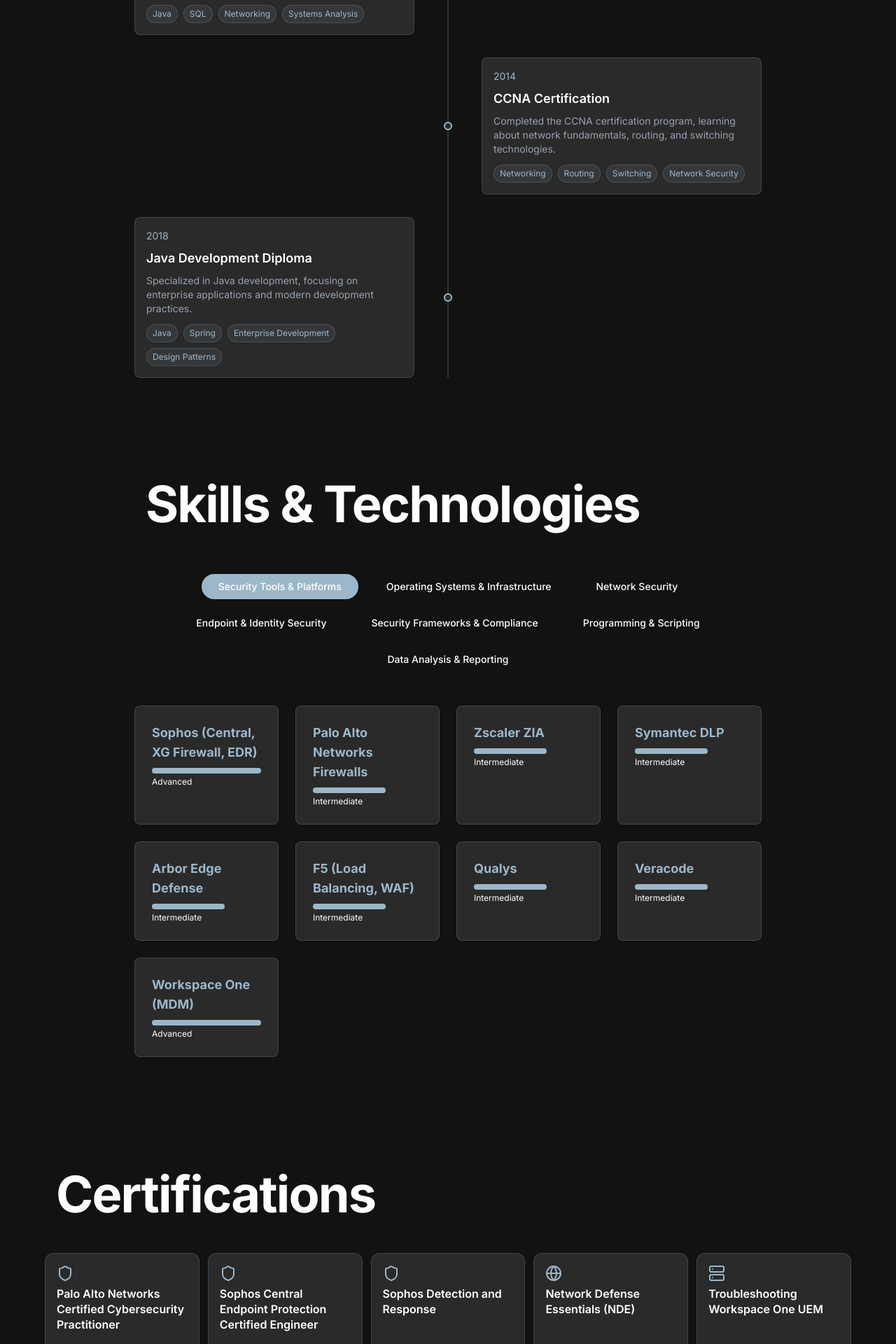
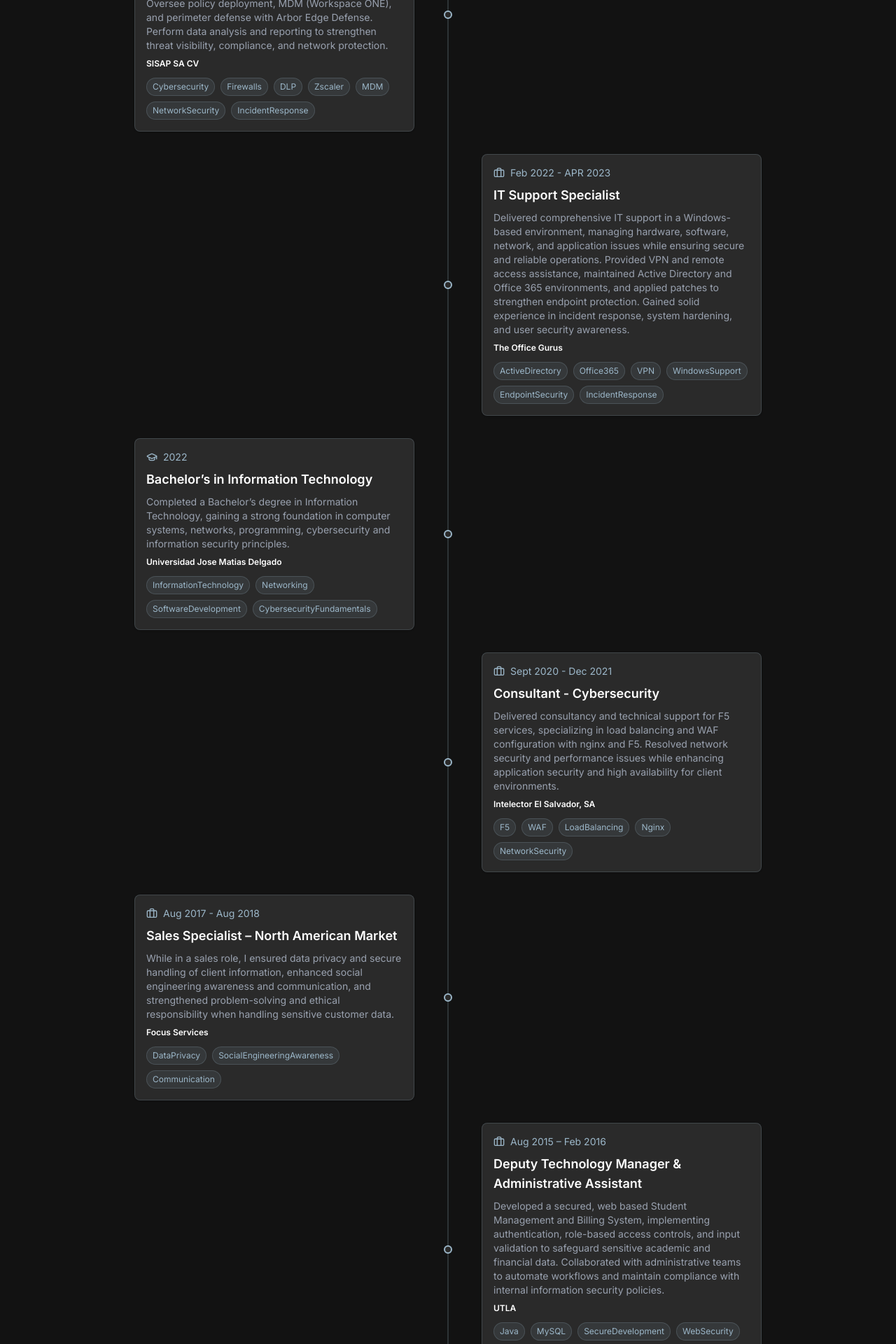
Before and after one commit to stevencampos15/NewPortfolio, a Next.js app: page / in a window 1280 px wide. Shown: the part 2060-3980 px from the top of the page at 70% size. Built offline with nearby package versions, Linux system fonts and the light colour scheme.

Commit message:
Added the timeline right

```diff
--- a/src/components/timeline.tsx
+++ b/src/components/timeline.tsx
@@ -1,11 +1,13 @@
 "use client"
 
 import { motion } from "framer-motion"
+import { Briefcase, GraduationCap } from "lucide-react"
 import { useLanguage } from "@/context/LanguageContext"
-import { timelineData, TimelineItem } from "@/data/timeline"
+import { timelineDataByLang, TimelineItem } from "@/data/timeline"
 
 export function Timeline() {
-  const { t } = useLanguage()
+  const { t, language } = useLanguage()
+  const items: TimelineItem[] = timelineDataByLang[language]
 
   return (
     <section className="py-16 bg-background">
@@ -29,7 +31,7 @@ export function Timeline() {
           <div className="hidden md:block absolute left-1/2 transform -translate-x-1/2 h-full w-0.5 bg-[#9CB7C9]/20"></div>
 
           <div className="space-y-12 md:space-y-8">
-            {timelineData.map((item: TimelineItem, index: number) => (
+            {items.map((item: TimelineItem, index: number) => (
               <motion.div
                 key={index}
                 initial={{ opacity: 0, x: index % 2 === 0 ? -20 : 20 }}
@@ -48,7 +50,7 @@ export function Timeline() {
                 <div className={`md:hidden absolute top-1/2 -translate-y-1/2 w-3 h-3 rounded-full bg-[#2A2A2A] border-2 border-[#9CB7C9] ${index % 2 === 0 ? "right-0 -mr-1.5" : "left-0 -ml-1.5"} z-10`}></div>
 
                 {/* Mobile zigzag connector - horizontal line at bottom connecting to opposite side */}
-                {index < timelineData.length - 1 && (
+                {index < items.length - 1 && (
                   <div className={`md:hidden absolute w-full h-0.5 bg-[#9CB7C9]/20 z-0`} style={{ bottom: '-3rem' }}></div>
                 )}
 
@@ -58,10 +60,28 @@ export function Timeline() {
                     ? "ml-0 mr-auto md:mr-auto pr-6 md:pr-8"
                     : "ml-auto mr-0 md:ml-auto pl-6 md:pl-8"
                 }`}>
-                  <div className="bg-black text-white dark:bg-[#2A2A2A] p-5 md:p-4 rounded-lg border border-[#9CB7C9]/20 shadow">
-                    <div className="text-sm text-[#9CB7C9] mb-2">{item.date}</div>
+                  <div className="relative bg-black text-white dark:bg-[#2A2A2A] p-5 md:p-4 rounded-lg border border-[#9CB7C9]/20 shadow">
+                    <div className="flex items-center gap-2 text-sm text-[#9CB7C9] mb-2">
+                      <span
+                        className="text-[#9CB7C9]"
+                        aria-label={item.type === 'job' ? 'Job' : 'Education'}
+                        title={item.type === 'job' ? 'Job' : 'Education'}
+                      >
+                        {item.type === 'job' ? (
+                          <Briefcase size={16} aria-hidden="true" />
+                        ) : (
+                          <GraduationCap size={16} aria-hidden="true" />
+                        )}
+                      </span>
+                      <span>{item.date}</span>
+                    </div>
                     <h3 className="text-xl md:text-lg font-semibold text-foreground dark:text-white mb-2">{item.title}</h3>
-                    <p className="text-foreground/70 dark:text-gray-400 text-base md:text-sm mb-3">{item.description}</p>
+                    <p className="text-foreground/70 dark:text-gray-400 text-base md:text-sm mb-2">{item.description}</p>
+                    {item.place && (
+                      <div className="text-xs font-semibold text-foreground dark:text-white mb-3">
+                        {item.place}
+                      </div>
+                    )}
                     <div className="flex flex-wrap gap-2">
                       {item.skills.map((skill: string, skillIndex: number) => (
                         <span
--- a/src/data/timeline.ts
+++ b/src/data/timeline.ts
@@ -2,26 +2,132 @@ export interface TimelineItem {
   date: string;
   title: string;
   description: string;
+  place?: string;
   skills: string[];
+  type: 'job' | 'education';
 }
 
-export const timelineData: TimelineItem[] = [
+export type TimelineDataByLanguage = {
+  en: TimelineItem[];
+  es: TimelineItem[];
+}
+
+export const timelineDataByLang: TimelineDataByLanguage = {
+  en: [
+    // Most recent to oldest
     {
-    date: "2013-2014",
+      date: "APR 2023 - Present",
+      title: "Cybersecurity Specialist",
+      description: "Provided cybersecurity support for an international banking client, managing and monitoring tools like Sophos Central, Palo Alto, Zscaler, and Symantec DLP. Oversee policy deployment, MDM (Workspace ONE), and perimeter defense with Arbor Edge Defense. Perform data analysis and reporting to strengthen threat visibility, compliance, and network protection.",
+      place: "SISAP SA CV",
+      skills: ["Cybersecurity", "Firewalls", "DLP", "Zscaler", "MDM", "NetworkSecurity", "IncidentResponse"],
+      type: 'job',
+    },
+    {
+      date: "Feb 2022 - APR 2023",
+      title: "IT Support Specialist",
+      description: "Delivered comprehensive IT support in a Windows-based environment, managing hardware, software, network, and application issues while ensuring secure and reliable operations. Provided VPN and remote access assistance, maintained Active Directory and Office 365 environments, and applied patches to strengthen endpoint protection. Gained solid experience in incident response, system hardening, and user security awareness.",
+      place: "The Office Gurus",
+      skills: ["ActiveDirectory", "Office365", "VPN", "WindowsSupport", "EndpointSecurity", "IncidentResponse"],
+      type: 'job',
+    },
+    {
+      date: "2022",
+      title: "Bachelor’s in Information Technology",
+      description: "Completed a Bachelor’s degree in Information Technology, gaining a strong foundation in computer systems, networks, programming, cybersecurity and information security principles.",
+      place: "Universidad Jose Matias Delgado",
+      skills: ["InformationTechnology", "Networking", "SoftwareDevelopment", "CybersecurityFundamentals"],
+      type: 'education',
+    },
+    {
+      date: "Sept 2020 - Dec 2021",
+      title: "Consultant - Cybersecurity",
+      description: "Delivered consultancy and technical support for F5 services, specializing in load balancing and WAF configuration with nginx and F5. Resolved network security and performance issues while enhancing application security and high availability for client environments.",
+      place: "Intelector El Salvador, SA",
+      skills: ["F5", "WAF", "LoadBalancing", "Nginx", "NetworkSecurity"],
+      type: 'job',
+    },
+    {
+      date: "Aug 2017 - Aug 2018",
+      title: "Sales Specialist – North American Market",
+      description: "While in a sales role, I ensured data privacy and secure handling of client information, enhanced social engineering awareness and communication, and strengthened problem-solving and ethical responsibility when handling sensitive customer data.",
+      place: "Focus Services",
+      skills: ["DataPrivacy", "SocialEngineeringAwareness", "Communication"],
+      type: 'job',
+    },
+    {
+      date: "Aug 2015 – Feb 2016",
+      title: "Deputy Technology Manager & Administrative Assistant",
+      description: "Developed a secured, web based Student Management and Billing System, implementing authentication, role-based access controls, and input validation to safeguard sensitive academic and financial data. Collaborated with administrative teams to automate workflows and maintain compliance with internal information security policies.",
+      place: "UTLA",
+      skills: ["Java", "MySQL", "SecureDevelopment", "WebSecurity", "DataIntegrity"],
+      type: 'job',
+    },
+    {
+      date: "2013 - 2014",
       title: "Systems Engineering Technician",
       description: "Completed my technical degree in Systems Engineering, where I gained strong foundations in software development, databases, and networking.",
-    skills: ["Java", "SQL", "Networking", "Systems Analysis"],
+      place: "ITCA-FEPADE",
+      skills: ["Java", "SQL", "Networking", "SystemsAnalysis"],
+      type: 'education',
+    },
+  ],
+  es: [
+    {
+      date: "Abr 2023 - Presente",
+      title: "Especialista en Ciberseguridad",
+      description: "Brindé soporte de ciberseguridad para un cliente bancario internacional, gestionando y monitoreando herramientas como Sophos Central, Palo Alto, Zscaler y Symantec DLP. Supervisé el despliegue de políticas, MDM (Workspace ONE) y la defensa perimetral con Arbor Edge Defense. Realicé análisis de datos y reportes para fortalecer la visibilidad de amenazas, el cumplimiento y la protección de la red.",
+      place: "SISAP SA CV",
+      skills: ["Ciberseguridad", "Firewalls", "DLP", "Zscaler", "MDM", "Seguridad de Red", "Respuesta a Incidentes"],
+      type: 'job',
     },
     {
-    date: "2014",
-    title: "CCNA Certification",
-    description: "Completed the CCNA certification program, learning about network fundamentals, routing, and switching technologies.",
-    skills: ["Networking", "Routing", "Switching", "Network Security"],
+      date: "Feb 2022 - Abr 2023",
+      title: "Especialista de Soporte de TI",
+      description: "Brindé soporte integral de TI en un entorno basado en Windows, gestionando incidencias de hardware, software, red y aplicaciones, asegurando operaciones seguras y confiables. Proporcioné asistencia de VPN y acceso remoto, mantuve entornos de Active Directory y Office 365, y apliqué parches para fortalecer la protección de endpoints. Obtuve experiencia en respuesta a incidentes, endurecimiento de sistemas y concienciación de seguridad para usuarios.",
+      place: "The Office Gurus",
+      skills: ["Active Directory", "Office 365", "VPN", "Soporte Windows", "Seguridad de Endpoints", "Respuesta a Incidentes"],
+      type: 'job',
     },
     {
-    date: "2018",
-    title: "Java Development Diploma",
-    description: "Specialized in Java development, focusing on enterprise applications and modern development practices.",
-    skills: ["Java", "Spring", "Enterprise Development", "Design Patterns"],
+      date: "2022",
+      title: "Licenciatura en Tecnología de la Información",
+      description: "Completé una licenciatura en Tecnología de la Información, adquiriendo una base sólida en sistemas informáticos, redes, programación, ciberseguridad y principios de seguridad de la información.",
+      place: "Universidad José Matías Delgado",
+      skills: ["Tecnología de la Información", "Redes", "Desarrollo de Software", "Fundamentos de Ciberseguridad"],
+      type: 'education',
     },
-];
+    {
+      date: "Sept 2020 - Dic 2021",
+      title: "Consultor - Ciberseguridad",
+      description: "Entregué consultoría y soporte técnico para servicios F5, especializado en balanceo de carga y configuración de WAF con nginx y F5. Resolví problemas de seguridad y rendimiento de red, mejorando la seguridad de aplicaciones y la alta disponibilidad en entornos de clientes.",
+      place: "Intelector El Salvador, SA",
+      skills: ["F5", "WAF", "Balanceo de Carga", "Nginx", "Seguridad de Red"],
+      type: 'job',
+    },
+    {
+      date: "Ago 2017 - Ago 2018",
+      title: "Especialista de Ventas – Mercado Norteamericano",
+      description: "Aunque en un cargo comercial, aseguré la privacidad y el manejo seguro de la información de clientes, reforzando la conciencia sobre ingeniería social y la comunicación, con mayor capacidad de resolución de problemas y conducta ética al tratar datos sensibles.",
+      place: "Focus Services",
+      skills: ["Privacidad de Datos", "Concienciación en Ingeniería Social", "Comunicación"],
+      type: 'job',
+    },
+    {
+      date: "Ago 2015 – Feb 2016",
+      title: "Subgerente de Tecnología y Asistente Administrativo",
+      description: "Desarrollé un Sistema de Gestión Estudiantil y Facturación web y seguro, implementando autenticación, controles de acceso basados en roles y validación de entradas para resguardar datos académicos y financieros sensibles. Colaboré con equipos administrativos para automatizar flujos de trabajo y mantener el cumplimiento de políticas internas de seguridad de la información.",
+      place: "UTLA",
+      skills: ["Java", "MySQL", "Desarrollo Seguro", "Seguridad Web", "Integridad de Datos"],
+      type: 'job',
+    },
+    {
+      date: "2013 - 2014",
+      title: "Técnico en Ingeniería de Sistemas",
+      description: "Completé mi carrera técnica en Ingeniería de Sistemas, donde adquirí bases sólidas en desarrollo de software, bases de datos y redes.",
+      place: "ITCA-FEPADE",
+      skills: ["Java", "SQL", "Redes", "Análisis de Sistemas"],
+      type: 'education',
+    },
+  ],
+}
```
Lines whose indentation alone changed are shown as unchanged.
